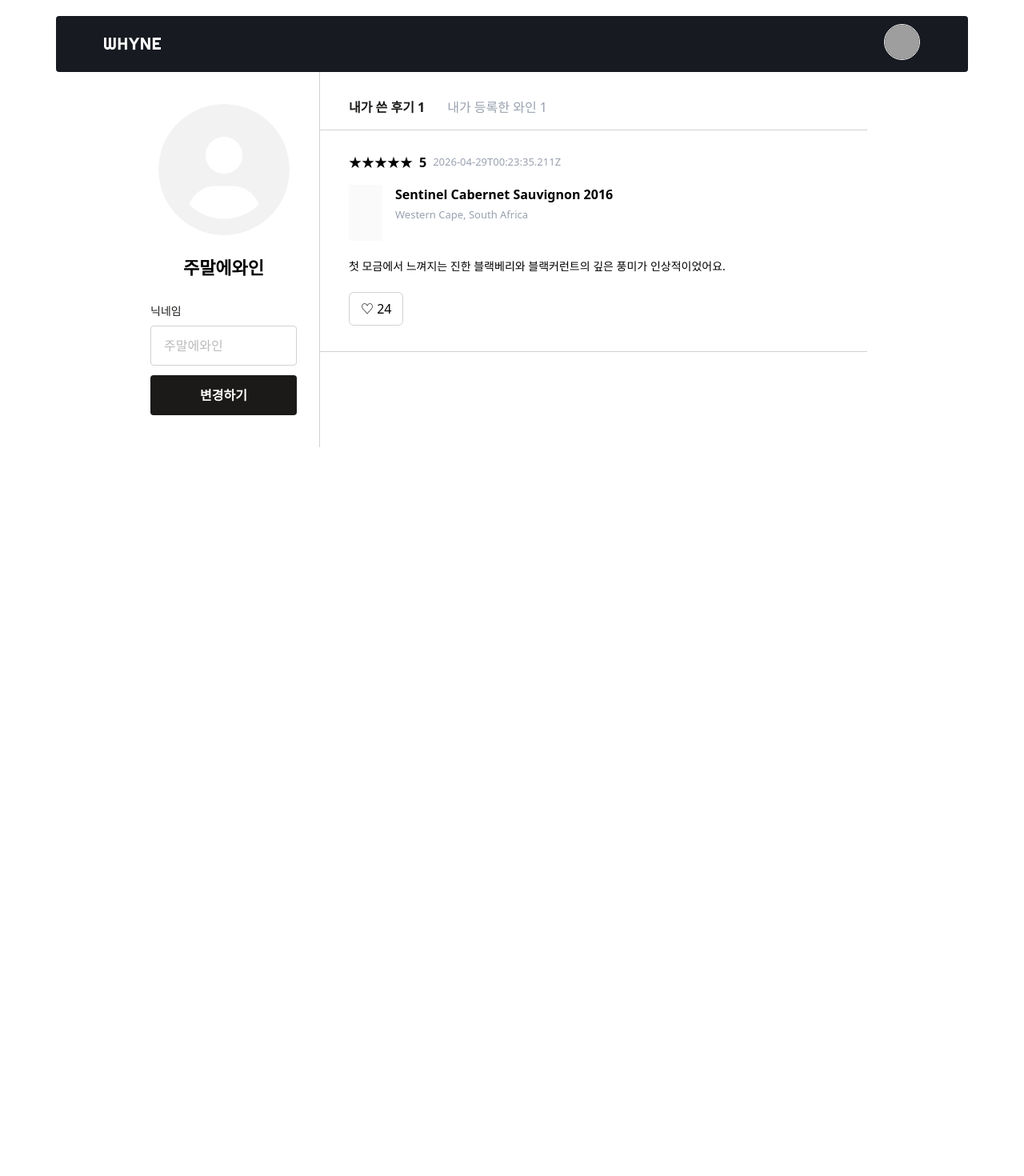
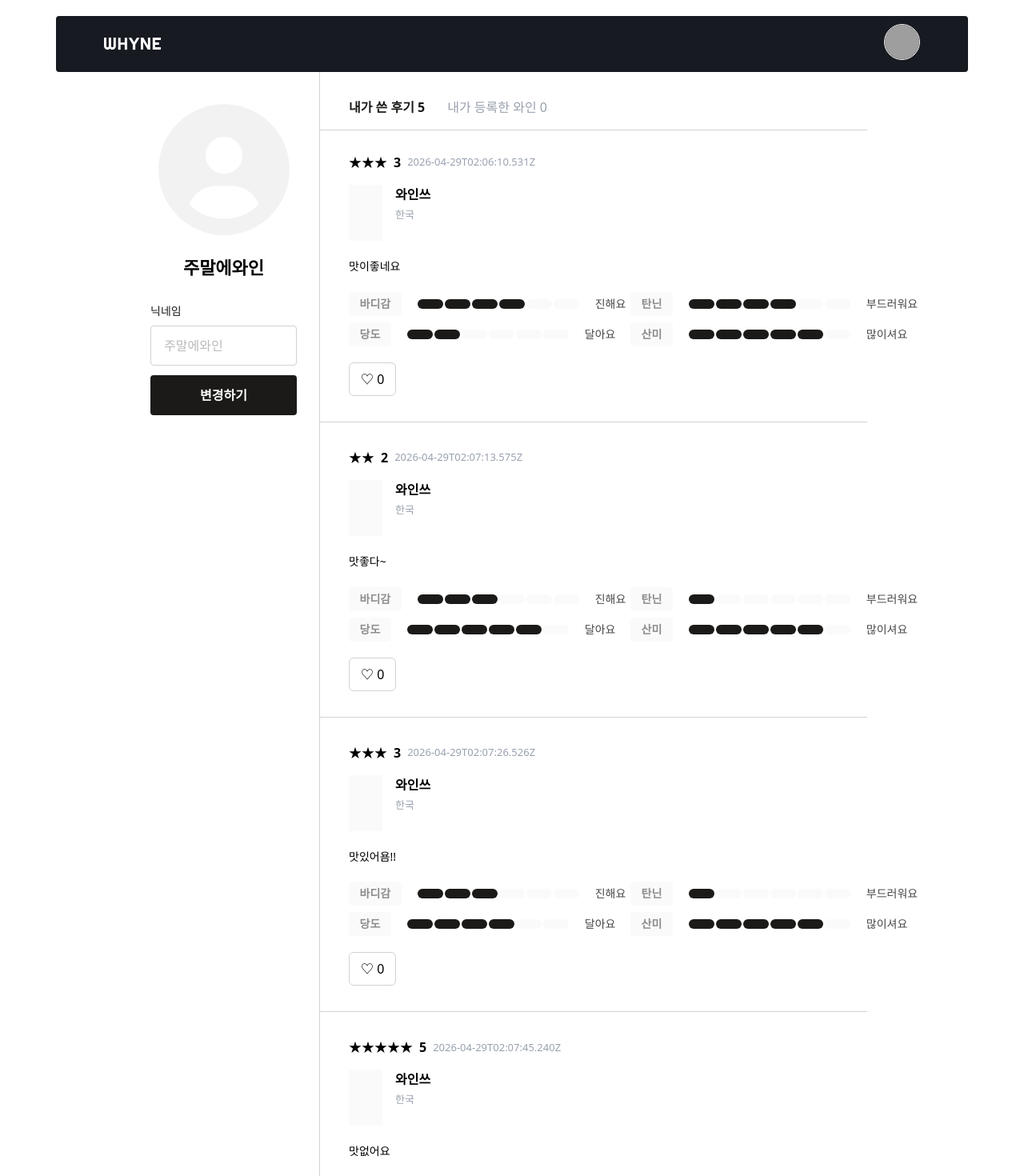
Before and after one commit to 2ruuuu/wine, a Next.js app: page /myprofile in a window 1280 px wide. Shown: the top 1470 px of the page at 80% size. Before the commit the page ends 800 px from the top, so only its background shows below. Built offline with nearby package versions, Linux system fonts and the light colour scheme; grey boxes are pictures that could not be loaded; a web font is replaced by a local one.

Commit message:
mock파일로 데이터 이동

```diff
--- a/src/app/myprofile/components/MyProfilePage/MyProfilePage.tsx
+++ b/src/app/myprofile/components/MyProfilePage/MyProfilePage.tsx
@@ -12,7 +12,7 @@ import ReviewList from '../ReviewList/ReviewList';
 import WineList from '../WineList/WineList';
 import EmptyState from '../EmptyState/EmptyState';
 
-import { mockMyReviews, mockMyWines } from './mock';
+import userMeReviewData from '@/mocks/usermeReview.json';
 import { MyProfileForm, ProfileTabType } from './type';
 
 const mockUser = {
@@ -33,8 +33,8 @@ const MyProfilePage = () => {
 
   const inputNickname = watch('nickname');
 
-  const reviews = mockMyReviews.list;
-  const wines = mockMyWines.list;
+  const reviews = userMeReviewData.list as any[];
+  const wines: any[] = [];
 
   const handleClickChange = () => {
     if (!inputNickname.trim()) {
@@ -70,8 +70,8 @@ const MyProfilePage = () => {
         <section className="flex-1 px-9 py-8">
           <ProfileTabs
             activeTab={activeTab}
-            reviewCount={mockMyReviews.totalCount}
-            wineCount={mockMyWines.totalCount}
+            reviewCount={reviews.length}
+            wineCount={wines.length}
             onChangeTab={setActiveTab}
           />
 
--- a/src/app/myprofile/components/MyProfilePage/mock.ts
+++ /dev/null
@@ -1,69 +0,0 @@
-import { MyReviewsResponse, MyWinesResponse } from './type';
-
-export const mockMyReviews: MyReviewsResponse = {
-  list: [
-    {
-      id: 1,
-      rating: 5,
-      lightBold: 3,
-      smoothTannic: 4,
-      drySweet: 2,
-      softAcidic: 3,
-      aroma: ['CHERRY'],
-      content:
-        '첫 모금에서 느껴지는 진한 블랙베리와 블랙커런트의 깊은 풍미가 인상적이었어요.',
-      createdAt: '2026-04-29T00:23:35.211Z',
-      updatedAt: '2026-04-29T00:23:35.211Z',
-      user: {
-        id: 1,
-        nickname: '주말엔와인',
-        image: '',
-      },
-      isLiked: false,
-      likeCount: 24,
-      wine: {
-        type: 'RED',
-        avgRating: 4.5,
-        price: 35000,
-        image: '',
-        region: 'Western Cape, South Africa',
-        name: 'Sentinel Cabernet Sauvignon 2016',
-        id: 1,
-      },
-    },
-  ],
-  totalCount: 1,
-  nextCursor: null,
-  totalLikeCount: 24,
-};
-
-export const mockMyWines: MyWinesResponse = {
-  totalCount: 1,
-  nextCursor: null,
-  list: [
-    {
-      id: 1,
-      name: 'Sentinel Cabernet Sauvignon 2016',
-      region: 'Western Cape, South Africa',
-      image: '',
-      price: 35000,
-      type: 'RED',
-      avgRating: 4.5,
-      reviewCount: 8,
-      recentReview: {
-        user: {
-          id: 1,
-          nickname: '주말엔와인',
-          image: '',
-        },
-        updatedAt: '2026-04-29T00:24:02.744Z',
-        createdAt: '2026-04-29T00:24:02.744Z',
-        content: '묵직하고 향이 좋아요.',
-        aroma: ['CHERRY'],
-        rating: 5,
-        id: 1,
-      },
-      userId: 1,
-    },
-  ],
-};
--- a/src/app/myprofile/components/ReviewList/ReviewList.tsx
+++ b/src/app/myprofile/components/ReviewList/ReviewList.tsx
@@ -1,4 +1,5 @@
 import ReviewListProps from './type';
+import Taste from '@/components/taste/Taste';
 
 const ReviewList = ({ reviews }: ReviewListProps) => {
   return (
@@ -35,6 +36,34 @@ const ReviewList = ({ reviews }: ReviewListProps) => {
             {review.content}
           </p>
 
+          <div className="mt-5 w-[520px] space-y-2">
+            <div className="flex gap-8">
+              <Taste
+                variant="label-boxed-short"
+                type="lightBold"
+                value={review.lightBold}
+              />
+              <Taste
+                variant="label-boxed-short"
+                type="smoothTannic"
+                value={review.smoothTannic}
+              />
+            </div>
+
+            <div className="flex gap-8">
+              <Taste
+                variant="label-boxed-short"
+                type="drySweet"
+                value={review.drySweet}
+              />
+              <Taste
+                variant="label-boxed-short"
+                type="softAcidic"
+                value={review.softAcidic}
+              />
+            </div>
+          </div>
+
           <button
             className="
               mt-5
--- /dev/null
+++ b/src/mocks/usermeReview.json
@@ -0,0 +1,162 @@
+{
+  "list": [
+    {
+      "id": 13643,
+      "rating": 3,
+      "lightBold": 4,
+      "smoothTannic": 4,
+      "drySweet": 2,
+      "softAcidic": 5,
+      "aroma": [
+        "CHERRY",
+        "SPICE",
+        "APPLE"
+      ],
+      "content": "맛이좋네요",
+      "createdAt": "2026-04-29T02:06:10.531Z",
+      "updatedAt": "2026-04-29T02:06:10.531Z",
+      "likeCount": 0,
+      "user": {
+        "id": 2976,
+        "nickname": "문경",
+        "image": null
+      },
+      "wine": {
+        "id": 2597,
+        "name": "와인쓰",
+        "region": "한국",
+        "image": "https://image6.yanolja.com/leisure/zELeQzGcN5je3YRH",
+        "price": 34560,
+        "avgRating": 3,
+        "type": "RED"
+      }
+    },
+    {
+      "id": 13644,
+      "rating": 2,
+      "lightBold": 3,
+      "smoothTannic": 1,
+      "drySweet": 5,
+      "softAcidic": 5,
+      "aroma": [
+        "CHERRY",
+        "SPICE",
+        "APPLE"
+      ],
+      "content": "맛좋다~",
+      "createdAt": "2026-04-29T02:07:13.575Z",
+      "updatedAt": "2026-04-29T02:07:13.575Z",
+      "likeCount": 0,
+      "user": {
+        "id": 2976,
+        "nickname": "문경",
+        "image": null
+      },
+      "wine": {
+        "id": 2597,
+        "name": "와인쓰",
+        "region": "한국",
+        "image": "https://image6.yanolja.com/leisure/zELeQzGcN5je3YRH",
+        "price": 34560,
+        "avgRating": 3,
+        "type": "RED"
+      }
+    },
+    {
+      "id": 13645,
+      "rating": 3,
+      "lightBold": 3,
+      "smoothTannic": 1,
+      "drySweet": 4,
+      "softAcidic": 5,
+      "aroma": [
+        "CHERRY",
+        "SPICE",
+        "APPLE"
+      ],
+      "content": "맛있어욤!!",
+      "createdAt": "2026-04-29T02:07:26.526Z",
+      "updatedAt": "2026-04-29T02:07:26.526Z",
+      "likeCount": 0,
+      "user": {
+        "id": 2976,
+        "nickname": "문경",
+        "image": null
+      },
+      "wine": {
+        "id": 2597,
+        "name": "와인쓰",
+        "region": "한국",
+        "image": "https://image6.yanolja.com/leisure/zELeQzGcN5je3YRH",
+        "price": 34560,
+        "avgRating": 3,
+        "type": "RED"
+      }
+    },
+    {
+      "id": 13646,
+      "rating": 5,
+      "lightBold": 3,
+      "smoothTannic": 1,
+      "drySweet": 2,
+      "softAcidic": 4,
+      "aroma": [
+        "CHERRY",
+        "SPICE",
+        "APPLE"
+      ],
+      "content": "맛없어요",
+      "createdAt": "2026-04-29T02:07:45.240Z",
+      "updatedAt": "2026-04-29T02:07:45.240Z",
+      "likeCount": 0,
+      "user": {
+        "id": 2976,
+        "nickname": "문경",
+        "image": null
+      },
+      "wine": {
+        "id": 2597,
+        "name": "와인쓰",
+        "region": "한국",
+        "image": "https://image6.yanolja.com/leisure/zELeQzGcN5je3YRH",
+        "price": 34560,
+        "avgRating": 3,
+        "type": "RED"
+      }
+    },
+    {
+      "id": 13647,
+      "rating": 2,
+      "lightBold": 1,
+      "smoothTannic": 3,
+      "drySweet": 5,
+      "softAcidic": 4,
+      "aroma": [
+        "CHERRY",
+        "SPICE",
+        "APPLE"
+      ],
+      "content": "이 편지는 영국에서 최초로 시작되었으며, 일 년에 한 바퀴를 돌면서 받는 사람에게 행운을 준다고 전해집니다. 편지를 받은 사람은 4일(96시간) 안에 7통의 편지를 행운이 필요한 사람에게 보내야 한다는 규칙이 있습니다. 편지를 복사해서 보내는 것도 허용되며, 편지를 버리거나 낙서를 해서는 안 된다고 합니다",
+      "createdAt": "2026-04-29T02:08:17.497Z",
+      "updatedAt": "2026-04-29T02:08:17.497Z",
+      "likeCount": 0,
+      "user": {
+        "id": 2976,
+        "nickname": "문경",
+        "image": null
+      },
+      "wine": {
+        "id": 2597,
+        "name": "와인쓰",
+        "region": "한국",
+        "image": "https://image6.yanolja.com/leisure/zELeQzGcN5je3YRH",
+        "price": 34560,
+        "avgRating": 3,
+        "type": "RED"
+      }
+    }
+  ],
+  "totalCount": 5,
+  "nextCursor": 13647,
+  "totalLikeCount": 0
+}
```
